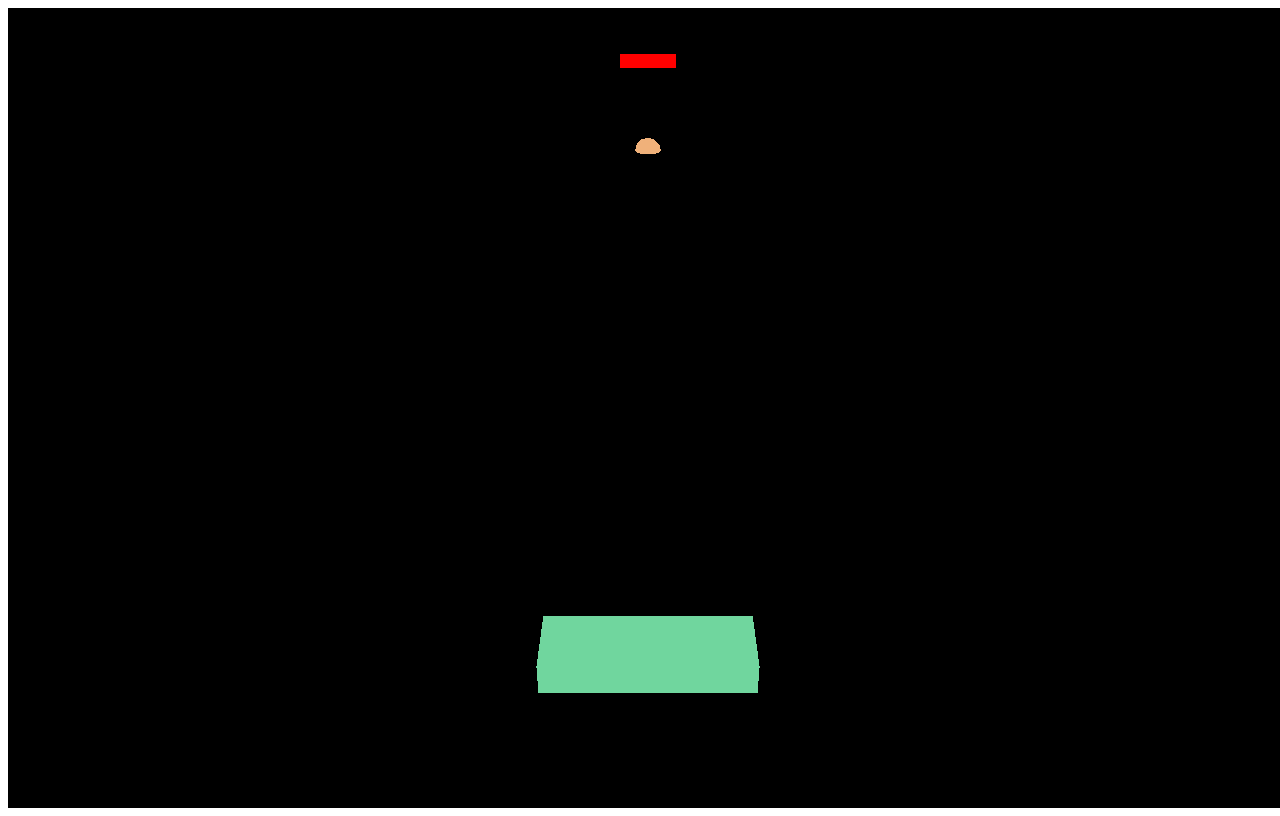
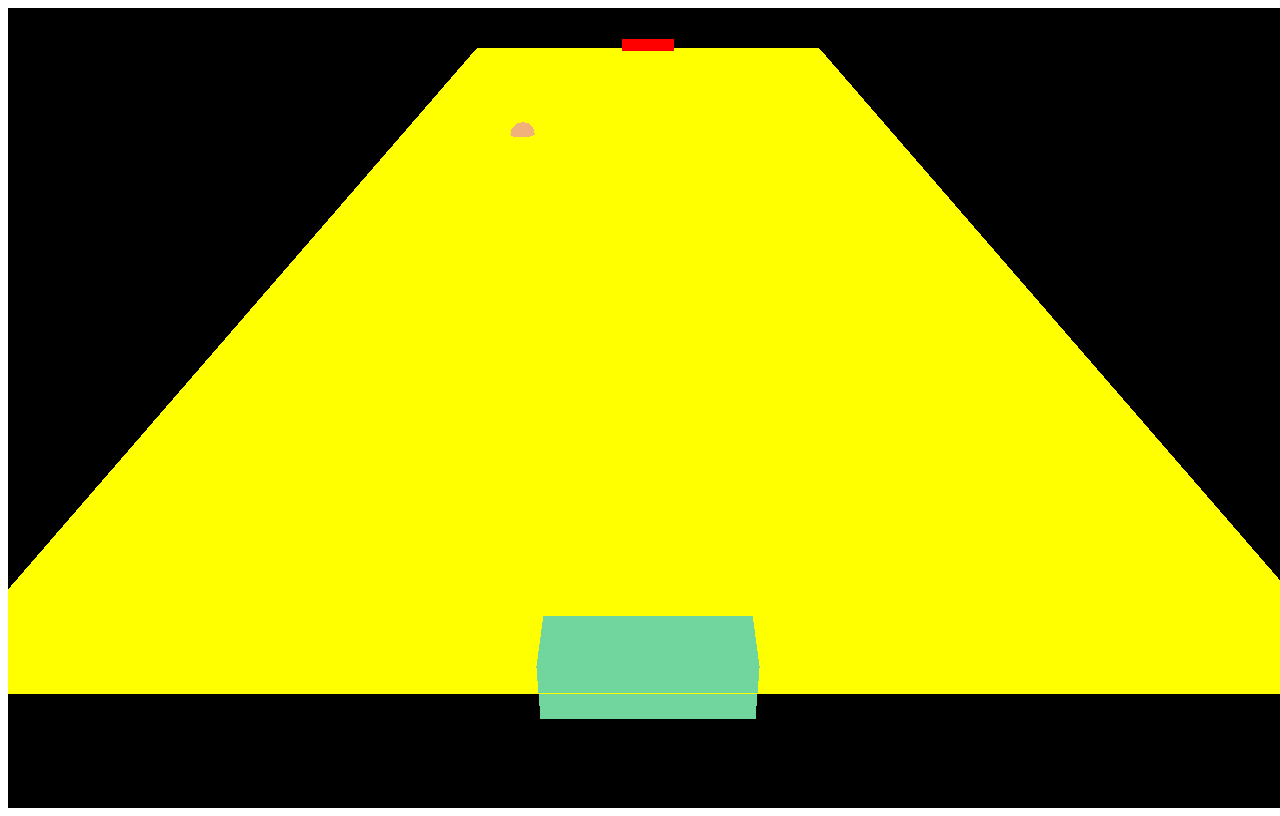
Before and after one commit to aswinm/aswinm.github.io, a plain HTML site: page index.html in a window 1280 px wide. Drawn offline with Linux system fonts and the light colour scheme; animation ran at ten frames a second.

Commit message:
Ball and paddle moves

```diff
--- a/index.html
+++ b/index.html
@@ -41,12 +41,12 @@ pointLight.distance = 10000;
 scene.add(pointLight);
 var planeMaterial = new THREE.MeshLambertMaterial(
 		{
-		color:0x000000
+		color:0xffff00
 		});
 var plane = new THREE.Mesh(
 		new THREE.PlaneGeometry(
-			1366*.95,
-			768,
+			500,
+			200,
 			1,
 			1
 			),
@@ -73,7 +73,7 @@ var paddlematerial = new THREE.MeshBasicMaterial(
 		color:0xff0000
 		}
 		);
-var fieldwidth=220;
+var fieldwidth=245;
 var fieldheight=100;
 paddle1.position.x = -fieldwidth;
 camera.position.x = paddle1.position.x -100;
@@ -95,22 +95,40 @@ var paddle2 = new THREE.Mesh(
 paddle2.position.x = fieldwidth;
 scene.add(paddle2);
 
-var ballspeed = 1;
+var ballspeed = 1,balldirx=1,balldiry=1;
 render();
+function movepaddle(event){
+	var keycode = event.which;
+	if(keycode==65){
+		if(paddle1.position.y < (fieldheight-paddleheight/2))
+			paddle1.position.y += 2;
+	}
+	if(keycode==68){
+		if(paddle1.position.y > (-fieldheight+paddleheight/2))
+			paddle1.position.y -= 2;
+	}
+}
 function render()
 {
 	requestAnimationFrame(render);
 	sphere.position.x += ballspeed;
+	sphere.position.y += balldiry;
 	ballphysics();
+	document.addEventListener("keydown", movepaddle, false);
 
 	renderer.render(scene,camera);
 }
 
 function ballphysics(){
-	if(sphere.position.x <= -210)
+	if(sphere.position.x <= (-fieldwidth+paddlewidth/2))
+
 		ballspeed = -ballspeed;
-	if(sphere.position.x >= 210)
+	if(sphere.position.x >= (fieldwidth-paddlewidth/2))
 		ballspeed = -ballspeed;
+	if(sphere.position.y >= (fieldheight-5))
+		balldiry = - balldiry;
+	if(sphere.position.y <= (-fieldheight+5))
+		balldiry = -balldiry;
 
 }
 
```
